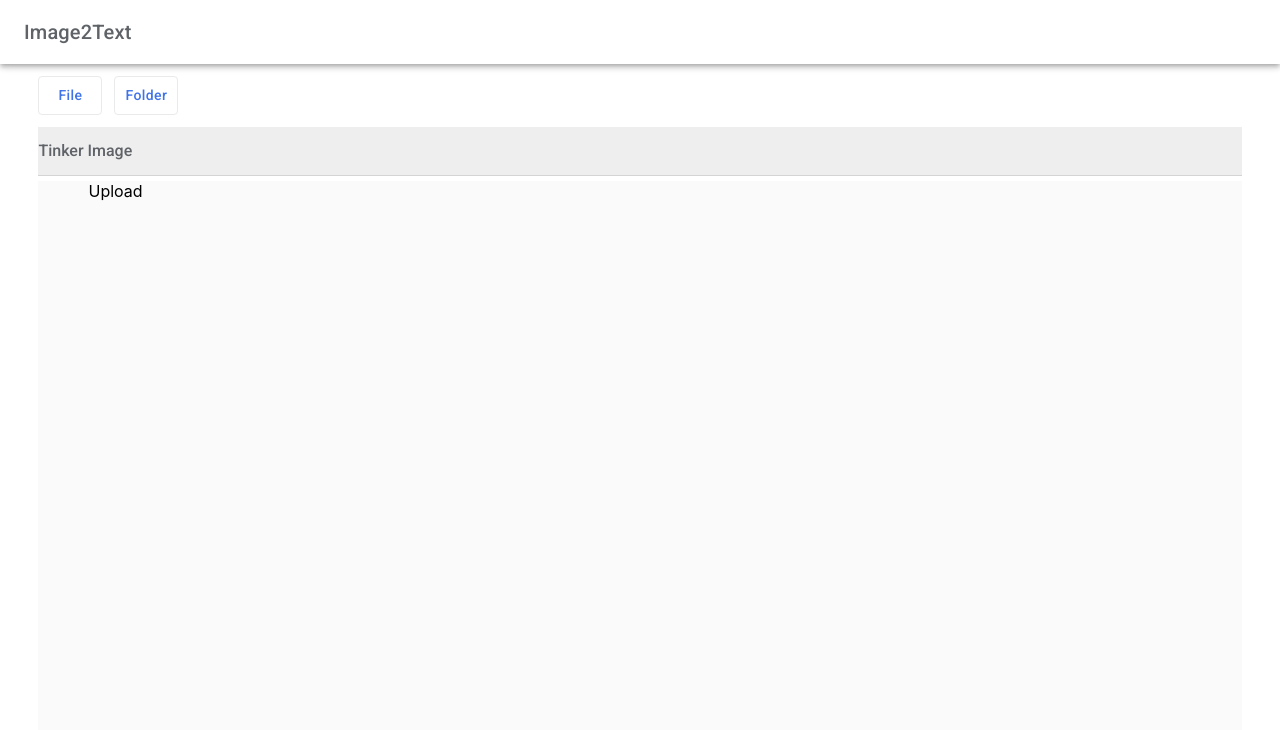
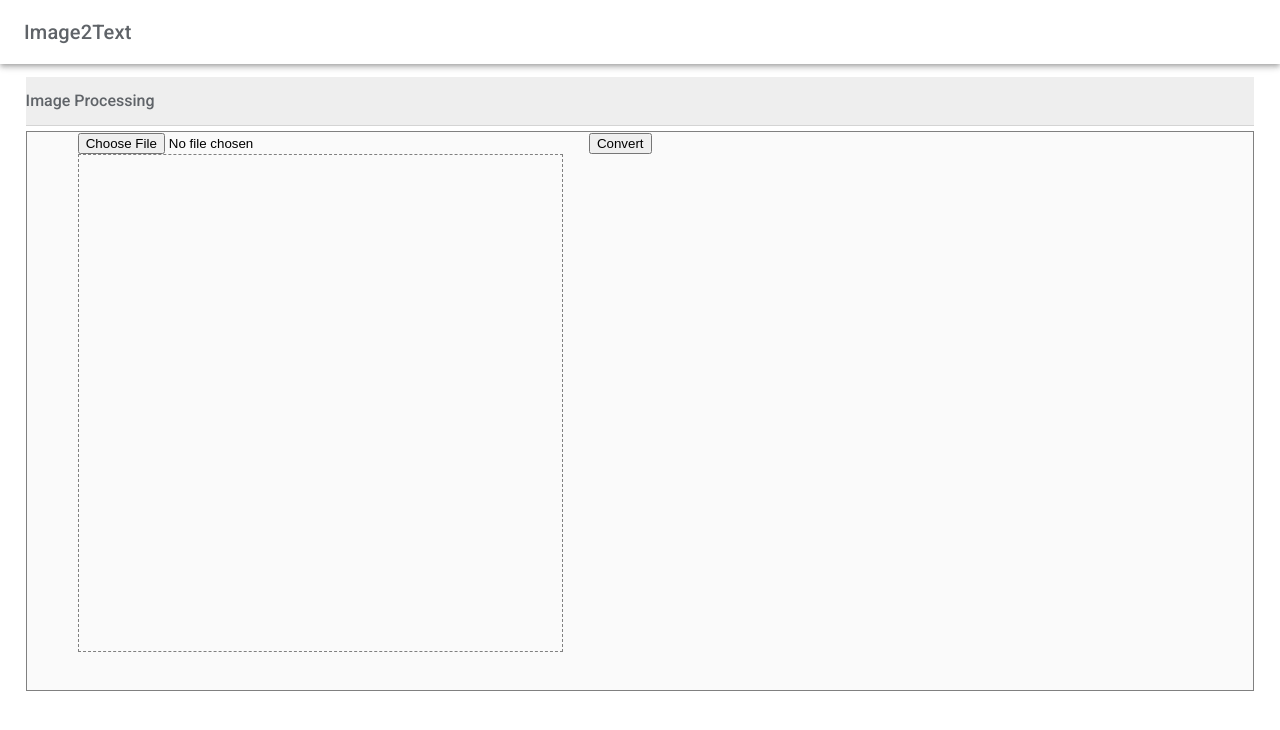
Before and after one commit to MohananT/Image_Converter, a React app in the folder client/: page / in a window 1280 px wide. Built offline with nearby package versions, Linux system fonts and the light colour scheme.

Commit message:
post request

```diff
--- a/client/package.json
+++ b/client/package.json
@@ -6,6 +6,7 @@
     "@material-ui/core": "^4.4.2",
     "@material-ui/icons": "^4.4.3",
     "@material-ui/styles": "^4.4.3",
+    "axios": "^0.19.0",
     "react": "^16.9.0",
     "react-dom": "^16.9.0",
     "react-scripts": "3.1.1",
--- a/client/src/components/Accordion/Accordion.js
+++ b/client/src/components/Accordion/Accordion.js
@@ -23,7 +23,7 @@ class Accordion extends Component {
     render() {
         return (
             <div>
-                <div className="accordion font-style" onClick={this.toggleAccordion}>Tinker Image</div>
+                <div className="accordion font-style" onClick={this.toggleAccordion}>Image Processing</div>
                 <div className={this.state.active ? "accordion-content-show" : "accordion-content"}>
                     Image Processing content
                 </div>
--- /dev/null
+++ b/client/src/components/Uploader/Uploader.css
@@ -0,0 +1,16 @@
+.card-image {
+    width: 95%;
+}
+
+.card-image button {
+    margin-bottom: 10px;
+}
+
+.card-image-holder {
+    border:1px dashed gray;
+    height: 62vh;
+}
+
+.card-image-button {
+    width: 100%;
+}
--- a/client/src/components/Uploader/Uploader.js
+++ b/client/src/components/Uploader/Uploader.js
@@ -1,10 +1,36 @@
 import React from 'react';
-import PropTypes from 'prop-types';
+import "./Uploader.css";
 
 class Uploader extends React.Component{
+
+    constructor(props) {
+        super(props);
+
+        this.state = {
+            file: null
+        }
+
+        this.onChangeHandler = this.onChangeHandler.bind(this);
+    }
+
+    onChangeHandler = (event) => {
+        console.log('File', event.target.files[0]);
+
+        this.setState({
+            file: event.target.files[0]
+        })
+
+        console.log('File', this.state.file);
+    }
+
     render() {
         return (
-            <div>Upload</div>
+            <div className="card-image">
+                <input type="file" name="Add Image" className="card-image-button" onChange={this.onChangeHandler}/>
+                <div className="card-image-holder">
+
+                </div>
+            </div>
         )
     }
 }
--- a/client/src/components/home/App.css
+++ b/client/src/components/home/App.css
@@ -18,7 +18,7 @@
 
 
 .width-handler {
-    margin:0 3%;
+    margin:1% 2%;
 }
 
 .selection-tab-handler {
@@ -39,3 +39,7 @@
 .accordion-full {
     margin-bottom: 5px;
 }
+
+.card{
+    border: 1px solid gray;
+}
--- a/client/src/components/home/App.js
+++ b/client/src/components/home/App.js
@@ -18,9 +18,9 @@ class App extends Component {
         <div className="width-handler">
           {/* selection buttons */}
           {/* 1. Image to Text  2.Selected Image to Text */}
-          <div className="selection-tab-handler">
+          {/* <div className="selection-tab-handler">
             <SelectionTabs />
-          </div>
+          </div> */}
           {/* accordion to enable image processing mechanism */}
           <div className="accordion-full">
             <Accordion />
@@ -31,7 +31,7 @@ class App extends Component {
               <Uploader />
             </Grid>
             <Grid item xs={1}>
-
+              <button>Convert</button>
             </Grid>
             <Grid item xs={5}>
 
```
Also changed, not shown: 1 other file.
